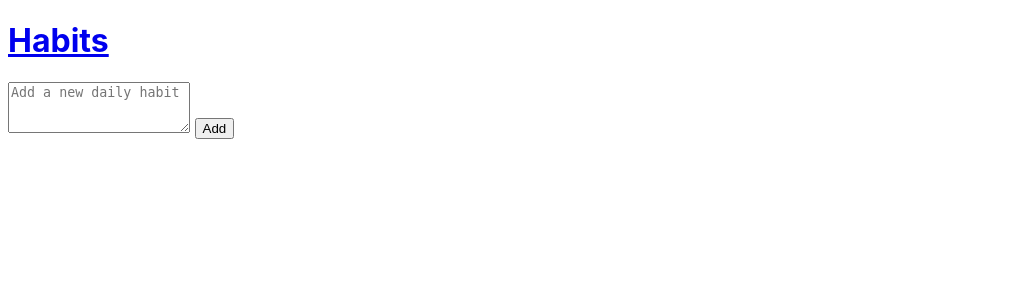
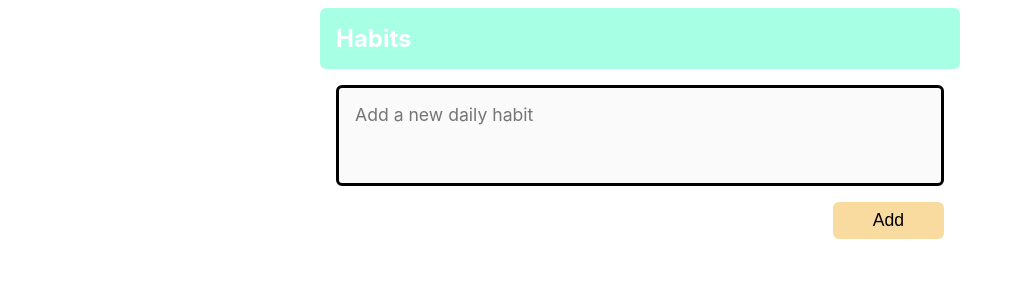
Before and after one commit to Tower5954/flask_habit_tracker, a Flask app: page /add in a window 1280 px wide. Shown: the top 300 px of the page, without its empty margins (0-1015 px from the left). Run offline with Flask 2, Linux system fonts and the light colour scheme.

Commit message:
third commit

```diff
--- a/app.py
+++ b/app.py
@@ -1,13 +1,30 @@
+import datetime
 from flask import Flask, render_template, request
 
 app = Flask(__name__)
+habits = ["Test habit", "Test habit 2", "Test habit 3"]
 
-habits = ["Test habit", "Test habit 2", "Test habit 3"]
+
+def date_range(start: datetime.date):
+    dates = [start + datetime.timedelta(days=diff) for diff in range(-3, 4)]
+    return dates
 
 
 @app.route("/")
 def index():
-    return render_template("index.html", habits=habits, title="Habit Tracker - Home")
+    date_str = request.args.get("date")
+    if date_str:
+        selected_date = datetime.date.fromisoformat(date_str)
+    else:
+        selected_date = datetime.date.today()
+
+    return render_template(
+        "index.html",
+        habits=habits,
+        title="Habit Tracker - Home",
+        date_range=date_range,
+        selected_date=selected_date
+    )
 
 
 @app.route("/add", methods=["GET", "POST"])
--- a/css/main.css
+++ /dev/null
@@ -1,10 +0,0 @@
-*,
-*::after,
-*::before {
-    box-sizing: inherit;
-}
-
-body {
-    box-sizing: border-box;
-    font-family: "Inter", sans-serif;
-}
--- /dev/null
+++ b/static/css/main.css
@@ -0,0 +1,68 @@
+*,
+*::after,
+*::before {
+    box-sizing: inherit;
+}
+
+body {
+    box-sizing: border-box;
+    font-family: "Inter", sans-serif;
+}
+
+.header,
+.main {
+    max-width: 40rem;
+    margin: 0 auto;
+    padding: 1rem;
+}
+
+.header {
+    display: flex;
+    background: #A7FFE4;
+    color: #fff;
+    justify-content: space-between;
+    align-items: center;
+    border-radius: 6px
+}
+
+.header__link {
+    text-decoration: none;
+    color: inherit;
+    transition: color 0.1s ease-in-out;
+}
+
+.header__link:hover {
+    color: #f9dba0;
+}
+
+.header__logo {
+    margin: 0;
+    font-size: 1.5rem;
+}
+
+.form {
+    display: flex;
+    flex-direction: column;
+    font-size: 1.1rem;
+}
+
+.form__input {
+    padding: 1rem;
+    font-family: inherit;
+    font-size: inherit;
+    resize: none;
+    border: 3px solid #000;
+    border-radius: 6px;
+    background-color: #fafafa;
+    margin-bottom: 1rem;
+}
+
+.form__button {
+    font-size: inherit;
+    background-color: #f9dba0;
+    cursor: pointer;
+    border-radius: 6px;
+    border: none;
+    padding: 0.5rem 2.5rem;
+    align-self: flex-end;
+}
```
Also changed, not shown: templates/index.html (+12 -0 lines).
